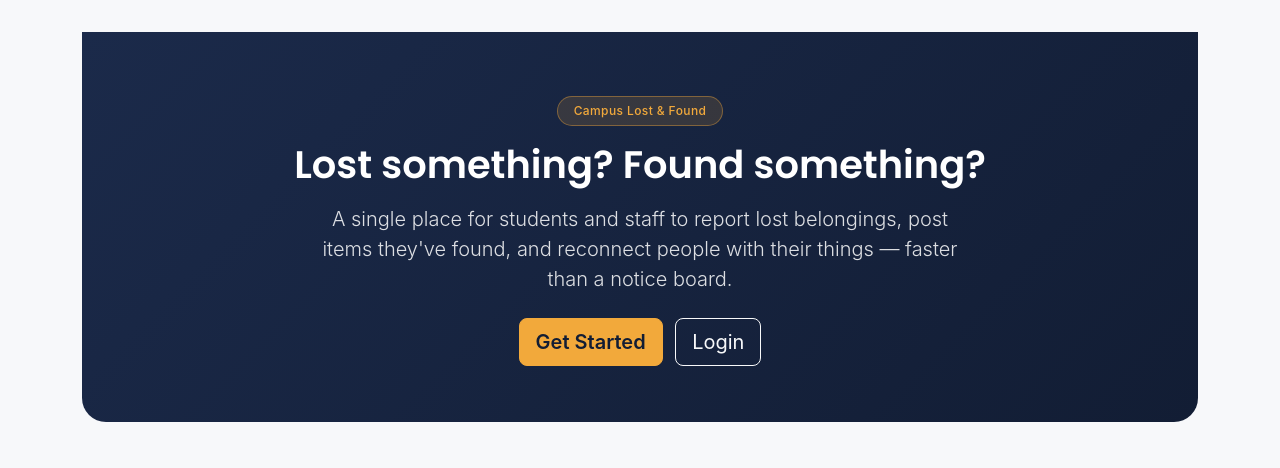
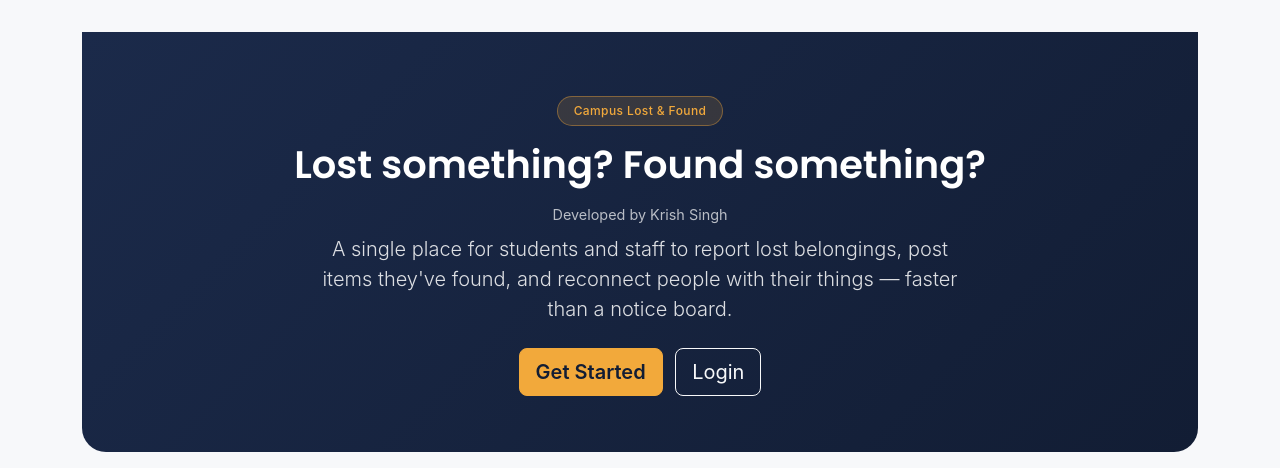
Before and after one commit to krish0singh/Lost-and-Found, a Flask app: page / in a window 1280 px wide. Shown: the part 56-524 px from the top of the page. Run offline with Flask 3, Linux system fonts and the light colour scheme.

Commit message:
Update home.html

```diff
--- a/lost-found-portal/templates/home.html
+++ b/lost-found-portal/templates/home.html
@@ -6,6 +6,7 @@
     <div class="container text-center">
         <span class="badge badge-tag rounded-pill px-3 py-2 mb-3">Campus Lost &amp; Found</span>
         <h1 class="mb-3">Lost something? Found something?</h1>
+        <p class="mb-2" style="color: rgba(255,255,255,0.7); font-size: 0.9rem;">Developed by Krish Singh</p>
         <p class="lead mx-auto" style="max-width: 640px;">
             A single place for students and staff to report lost belongings,
             post items they've found, and reconnect people with their things —
```
